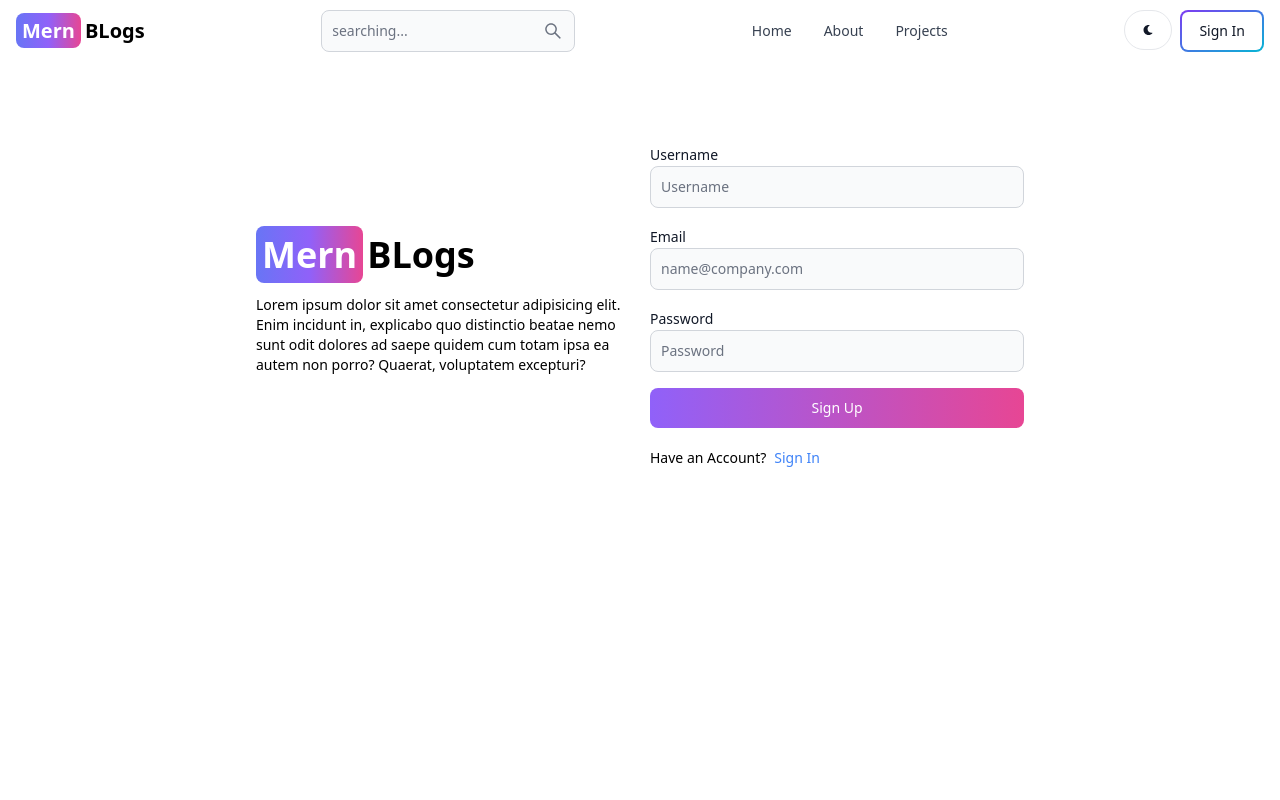
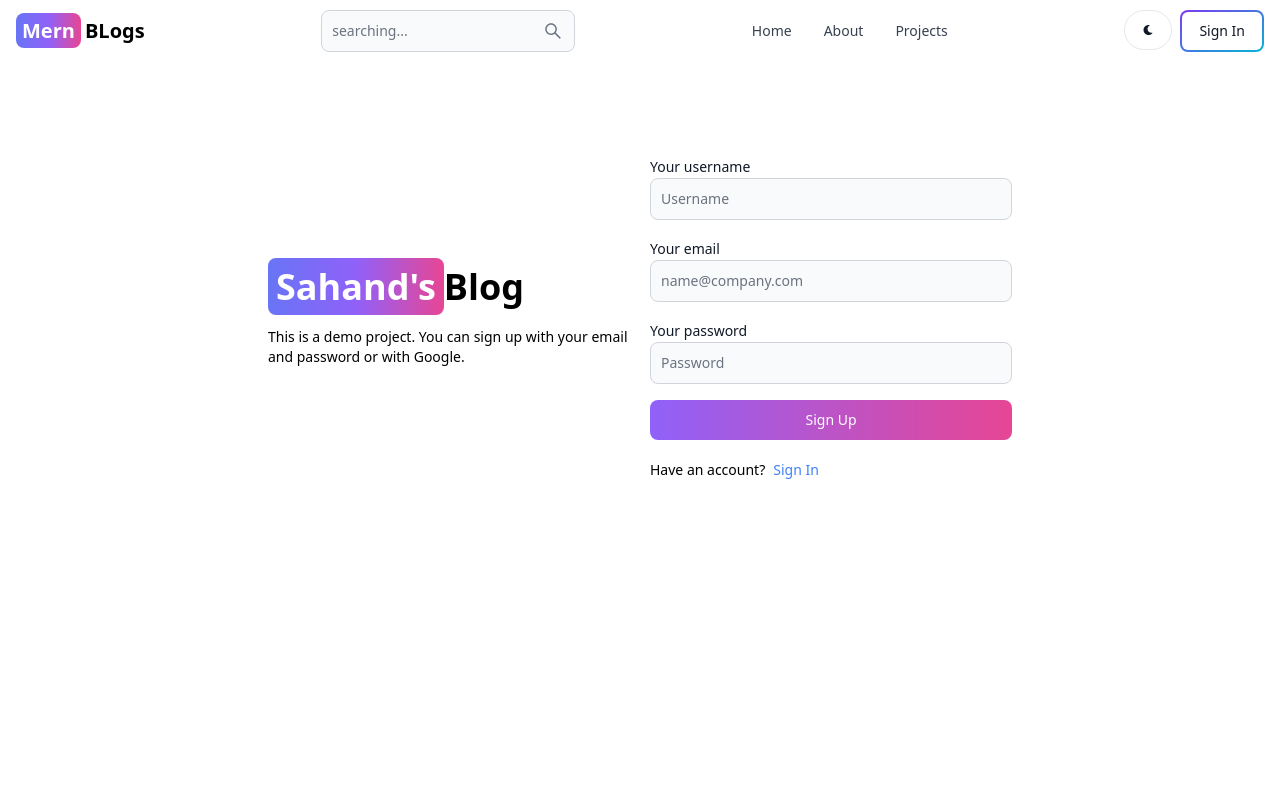
Before and after one commit to nitindahiya-dev/mern-blog, a React (Vite) app in the folder client/: page /sign-up in a window 1280 px wide. Shown: the top 800 px of the page. Built offline with nearby package versions, Linux system fonts and the light colour scheme.

Commit message:
add functionality to sign up pages

```diff
--- a/client/src/pages/SignUp.jsx
+++ b/client/src/pages/SignUp.jsx
@@ -1,39 +1,119 @@
-import {Link} from 'react-router-dom';
-import {Button, Label, TextInput} from 'flowbite-react';
-
+import { Alert, Button, Label, Spinner, TextInput } from 'flowbite-react';
+import { useState } from 'react';
+import { Link, useNavigate } from 'react-router-dom';
+// import OAuth from '../components/OAuth';
 
 export default function SignUp() {
+  const [formData, setFormData] = useState({});
+  const [errorMessage, setErrorMessage] = useState(null);
+  const [loading, setLoading] = useState(false);
+  const navigate = useNavigate();
+  const handleChange = (e) => {
+    setFormData({ ...formData, [e.target.id]: e.target.value.trim() });
+  };
+  const handleSubmit = async (e) => {
+    e.preventDefault();
+    if (!formData.username || !formData.email || !formData.password) {
+      return setErrorMessage('Please fill out all fields.');
+    }
+    try {
+      setLoading(true);
+      setErrorMessage(null);
+      const res = await fetch('/api/auth/signup', {
+        method: 'POST',
+        headers: { 'Content-Type': 'application/json' },
+        body: JSON.stringify(formData),
+      });
+      const data = await res.json();
+      if (data.success === false) {
+        return setErrorMessage(data.message);
+      }
+      setLoading(false);
+      if(res.ok) {
+        navigate('/sign-in');
+      }
+    } catch (error) {
+      setErrorMessage(error.message);
+      console.log(error.message);
+      setLoading(false);
+    }
+  };
   return (
     <div className='min-h-screen mt-20'>
-      <div className="flex m-3 max-w-3xl mx-auto flex-col gap-5 md:flex-row md:items-center">
-        <div className="flex-1">
-        <Link to="/" className='text-4xl  font-bold dark:text-white'>
-        <span className='px-1.5 py-1 text-white bg-gradient-to-r from-indigo-500 via-purple-500 to-pink-500 rounded-lg mr-1'>Mern</span>
-        BLogs</Link>
-        <p className='text-sm mt-5 '>Lorem ipsum dolor sit amet consectetur adipisicing elit. Enim incidunt in, explicabo quo distinctio beatae nemo sunt odit dolores ad saepe quidem cum totam ipsa ea autem non porro? Quaerat, voluptatem excepturi?</p>
+      <div className='flex p-3 max-w-3xl mx-auto flex-col md:flex-row md:items-center gap-5'>
+        {/* left */}
+        <div className='flex-1'>
+          <Link to='/' className='font-bold dark:text-white text-4xl'>
+            <span className='px-2 py-1 bg-gradient-to-r from-indigo-500 via-purple-500 to-pink-500 rounded-lg text-white'>
+              Sahand's
+            </span>
+            Blog
+          </Link>
+          <p className='text-sm mt-5'>
+            This is a demo project. You can sign up with your email and password
+            or with Google.
+          </p>
         </div>
-        <div className="flex-1">
-          <form className='flex flex-col gap-4'>
+        {/* right */}
+
+        <div className='flex-1'>
+          <form className='flex flex-col gap-4' onSubmit={handleSubmit}>
             <div>
-            <Label value='Username'/>
-            <TextInput type='text' placeholder='Username' id='username' />
+              <Label value='Your username' />
+              <TextInput
+                type='text'
+                placeholder='Username'
+                id='username'
+                onChange={handleChange}
+              />
             </div>
             <div>
-            <Label value='Email'/>
-            <TextInput type='text' placeholder='name@company.com' id='email' />
+              <Label value='Your email' />
+              <TextInput
+                type='email'
+                placeholder='name@company.com'
+                id='email'
+                onChange={handleChange}
+              />
             </div>
             <div>
-            <Label value='Password'/>
-            <TextInput type='text' placeholder='Password' id='password' />
+              <Label value='Your password' />
+              <TextInput
+                type='password'
+                placeholder='Password'
+                id='password'
+                onChange={handleChange}
+              />
             </div>
-            <Button gradientDuoTone='purpleToPink' type='submit'>Sign Up</Button>
+            <Button
+              gradientDuoTone='purpleToPink'
+              type='submit'
+              disabled={loading}
+            >
+              {loading ? (
+                <>
+                  <Spinner size='sm' />
+                  <span className='pl-3'>Loading...</span>
+                </>
+              ) : (
+                'Sign Up'
+              )}
+            </Button>
+            {/* <OAuth /> */}
           </form>
-          <div className="flex gap-2 text-sm mt-5">
-            <span>Have an Account? </span>
-            <Link to='/sign-in' className='text-blue-500'> Sign In</Link>
+          <div className='flex gap-2 text-sm mt-5'>
+            <span>Have an account?</span>
+            <Link to='/sign-in' className='text-blue-500'>
+              Sign In
+            </Link>
           </div>
+          {errorMessage && (
+            <Alert className='mt-5' color='failure'>
+              {errorMessage}
+            </Alert>
+          )}
         </div>
       </div>
     </div>
-  )
+  );
 }
--- a/client/vite.config.js
+++ b/client/vite.config.js
@@ -1,7 +1,15 @@
-import { defineConfig } from 'vite'
-import react from '@vitejs/plugin-react-swc'
+import { defineConfig } from "vite";
+import react from "@vitejs/plugin-react-swc";
 
 // https://vitejs.dev/config/
 export default defineConfig({
+  server: {
+    proxy: {
+      "/api": {
+        target: "http://localhost:3000", // Change the target URL here
+        secure: false,
+      },
+    },
+  },
   plugins: [react()],
-})
+});
```
Also changed, not shown: 1 other file (tests, documents, lock files or other folders).
